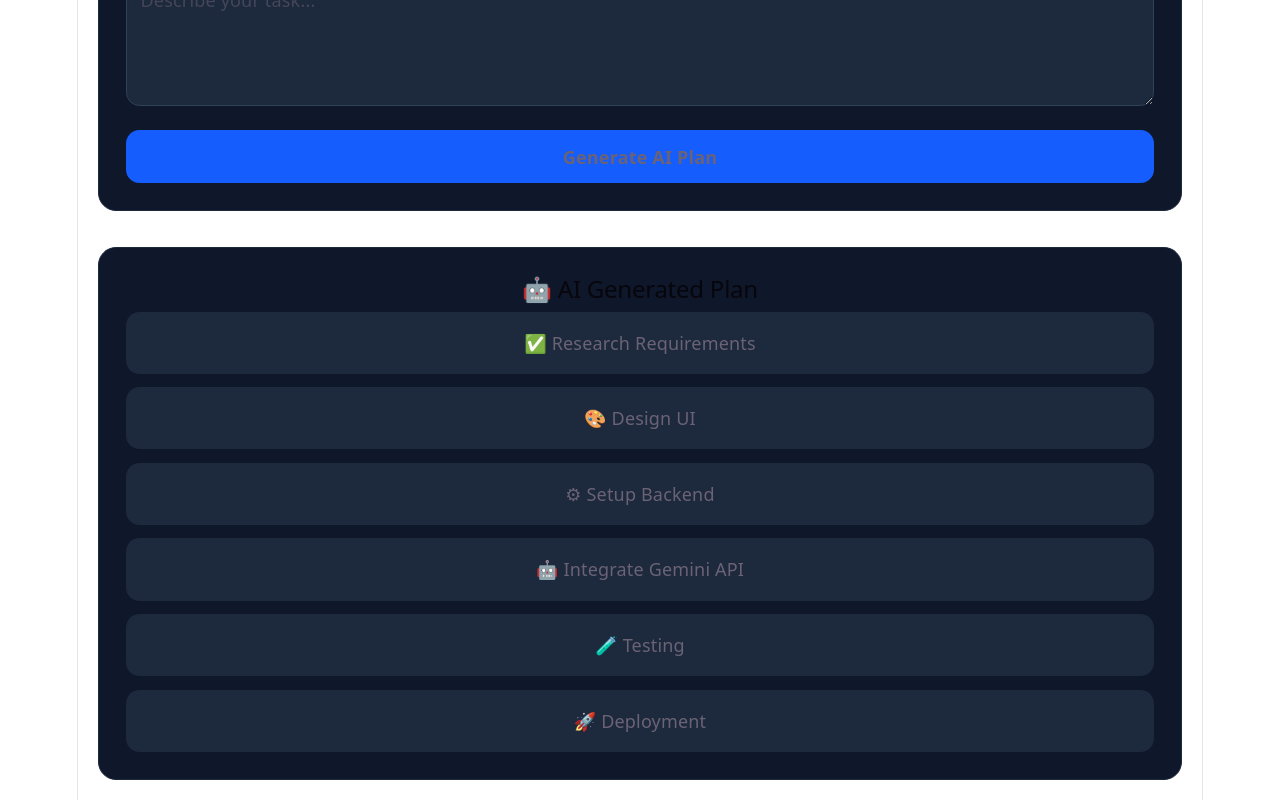
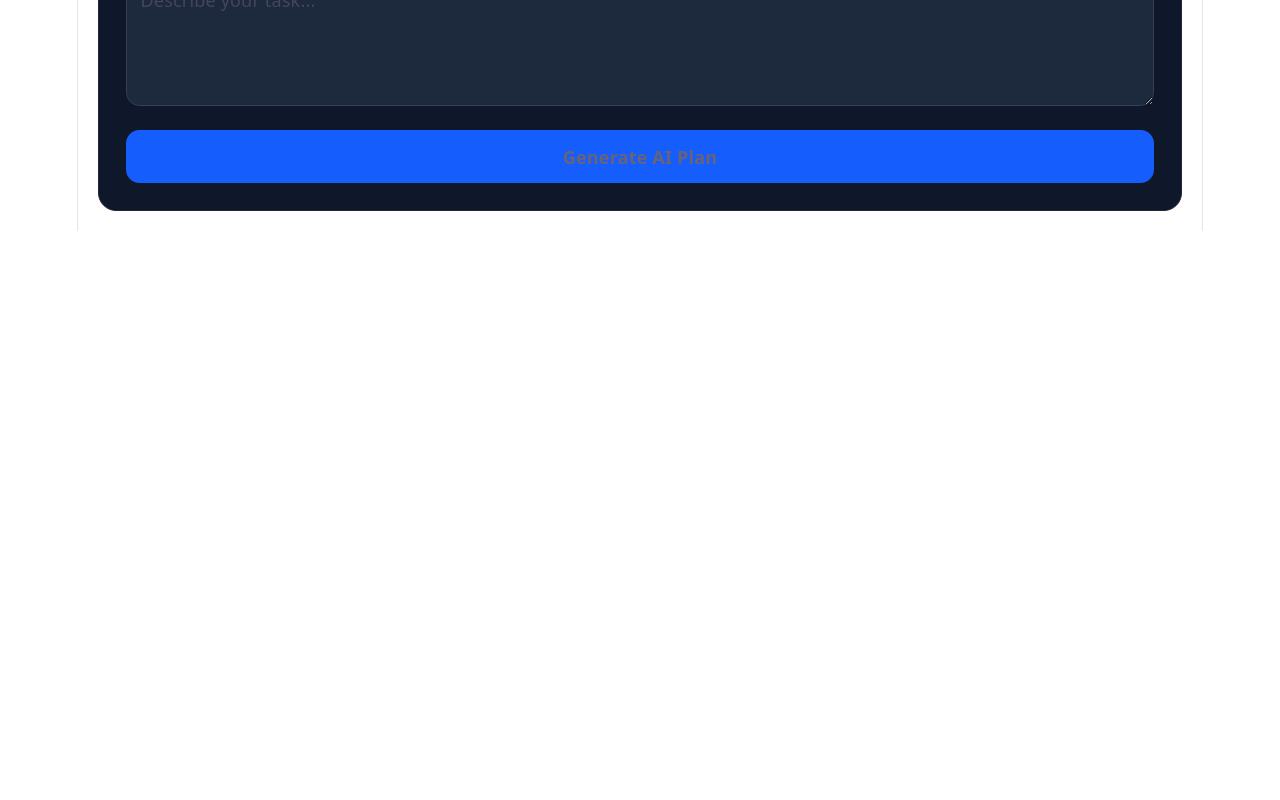
Before and after one commit to bhanuxai/DoNextAI, a React app in the folder frontend/: page / in a window 1280 px wide. Shown: the part 644-1444 px from the top of the page. After the commit the page ends 875 px from the top, so only its background shows below. Built offline with nearby package versions, Linux system fonts and the light colour scheme; the HTML template or start-up script is replaced by a standard one.

Commit message:
Dynamic task plan UI completed

```diff
--- a/frontend/src/components/AddTask.jsx
+++ b/frontend/src/components/AddTask.jsx
@@ -1,12 +1,22 @@
 import { useState } from "react";
 
-function AddTask() {
+function AddTask({ setPlan }) {
   const [task, setTask] = useState({
     title: "",
     deadline: "",
     priority: "Medium",
     description: "",
   });
+  const generateMockPlan = () => {
+  setPlan([
+    "Research Requirements",
+    "Design UI",
+    "Setup Backend",
+    "Integrate Gemini API",
+    "Testing",
+    "Deployment"
+  ]);
+};
 
   return (
     <div className="mt-8 bg-slate-900 border border-slate-800 rounded-2xl p-6">
@@ -57,9 +67,12 @@ function AddTask() {
           }
         />
 
-        <button className="w-full bg-blue-600 hover:bg-blue-700 rounded-xl py-3 font-semibold">
-          Generate AI Plan
-        </button>
+        <button
+  onClick={generateMockPlan}
+  className="w-full bg-blue-600 hover:bg-blue-700 rounded-xl py-3 font-semibold"
+>
+  Generate AI Plan
+</button>
       </div>
     </div>
   );
--- a/frontend/src/components/TaskPlan.jsx
+++ b/frontend/src/components/TaskPlan.jsx
@@ -1,36 +1,36 @@
-function TaskPlan() {
+function TaskPlan({ plan }) {
+  if (plan.length === 0) return null;
+
   return (
     <div className="mt-8 bg-slate-900 border border-slate-800 rounded-2xl p-6">
       <h2 className="text-2xl font-semibold mb-6">
         🤖 AI Generated Plan
       </h2>
+      <div className="mb-6">
+  <div className="flex justify-between mb-2">
+    <span>Progress</span>
+    <span>0%</span>
+  </div>
+
+  <div className="w-full bg-slate-800 rounded-full h-3">
+    <div className="bg-blue-500 h-3 rounded-full w-0"></div>
+  </div>
+</div>
 
       <div className="space-y-3">
-
-        <div className="bg-slate-800 p-4 rounded-xl">
-          ✅ Research Requirements
-        </div>
-
-        <div className="bg-slate-800 p-4 rounded-xl">
-          🎨 Design UI
-        </div>
-
-        <div className="bg-slate-800 p-4 rounded-xl">
-          ⚙ Setup Backend
-        </div>
-
-        <div className="bg-slate-800 p-4 rounded-xl">
-          🤖 Integrate Gemini API
-        </div>
-
-        <div className="bg-slate-800 p-4 rounded-xl">
-          🧪 Testing
-        </div>
-
-        <div className="bg-slate-800 p-4 rounded-xl">
-          🚀 Deployment
-        </div>
-
+        {plan.map((task, index) => (
+          <div
+            key={index}
+            className="bg-slate-800 p-4 rounded-xl"
+          >
+            <div className="flex items-center justify-between">
+  <span>✅ {task}</span>
+  <span className="text-green-400 text-sm">
+    Ready
+  </span>
+</div>
+          </div>
+        ))}
       </div>
     </div>
   );
--- a/frontend/src/pages/Dashboard.jsx
+++ b/frontend/src/pages/Dashboard.jsx
@@ -1,7 +1,10 @@
+import { useState } from "react";
 import AddTask from "../components/AddTask";
 import TaskPlan from "../components/TaskPlan";
 
 function Dashboard() {
+  const [plan, setPlan] = useState([]);
+
   return (
     <div style={{ padding: "20px" }}>
       <h1>DoNext AI</h1>
@@ -15,8 +18,8 @@ function Dashboard() {
       <h2>AI Recommendation</h2>
       <div>Start frontend development today.</div>
 
-      <AddTask />
-      <TaskPlan />
+      <AddTask setPlan={setPlan} />
+      <TaskPlan plan={plan} />
     </div>
   );
 }
```
